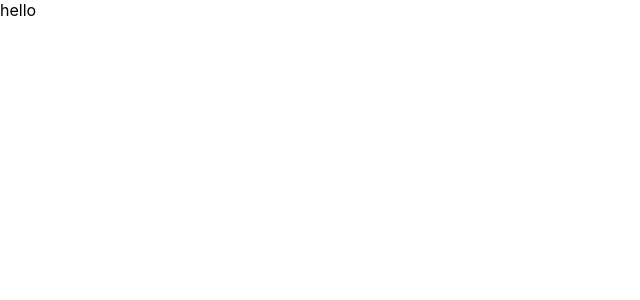
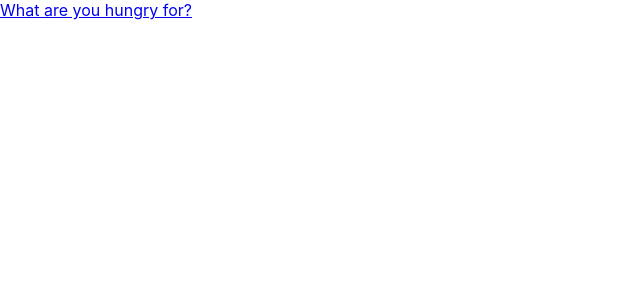
Before and after one commit to idakroniczaja/FoodAndCocktails, a React (Create React App) app: page / in a window 1280 px wide. Shown: the top 300 px of the page, without its empty margins (0-640 px from the left). Built offline with nearby package versions, Linux system fonts and the light colour scheme.

Commit message:
redirect to search food

```diff
--- a/src/App.js
+++ b/src/App.js
@@ -14,7 +14,13 @@ class App extends React.Component {
   render(){
     return(
       <>
-    hello
+
+    <nav>
+    <Link to={'/food'}>What are you hungry for?</Link>
+
+    </nav>
+
+
       <Switch>
 
         <Route
```
